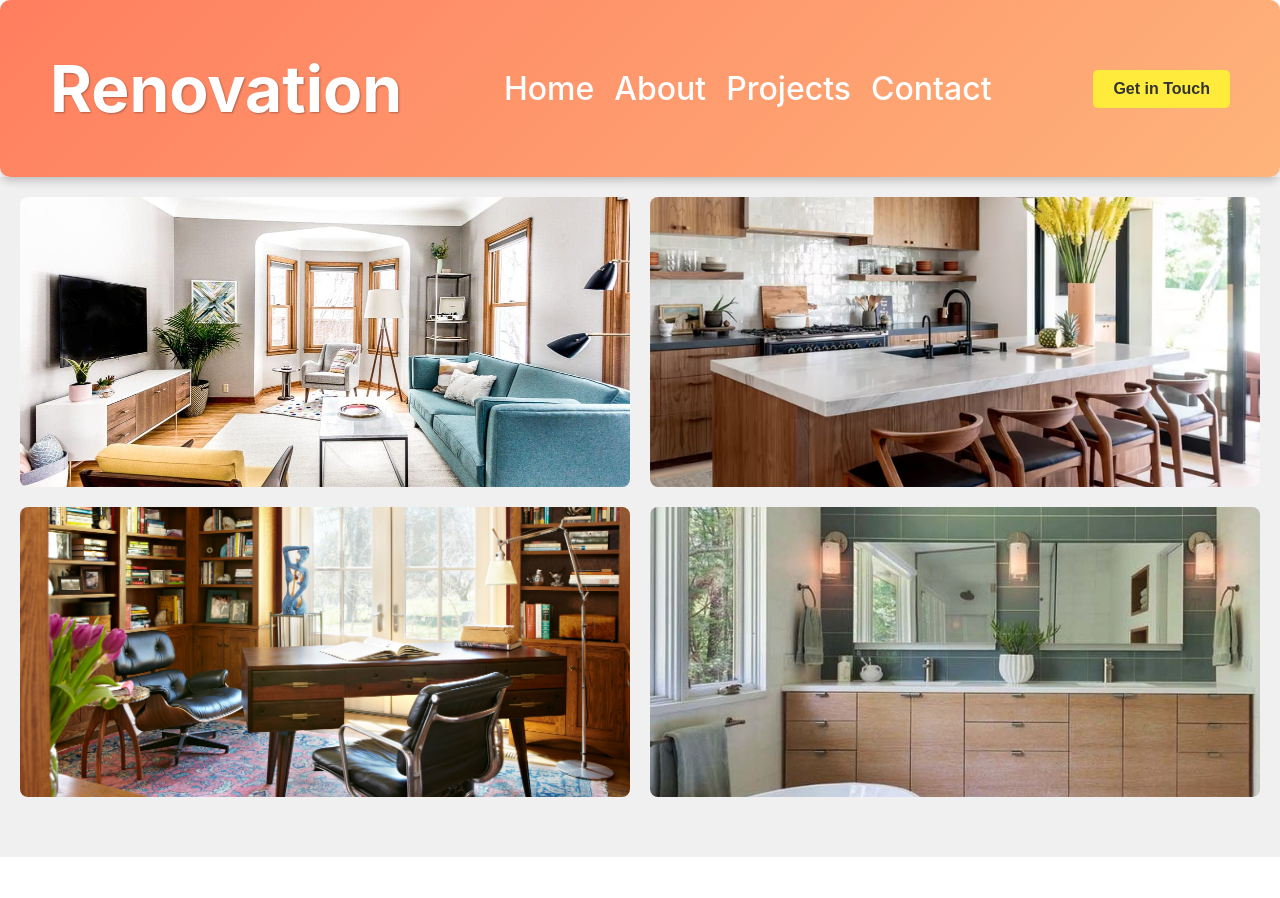
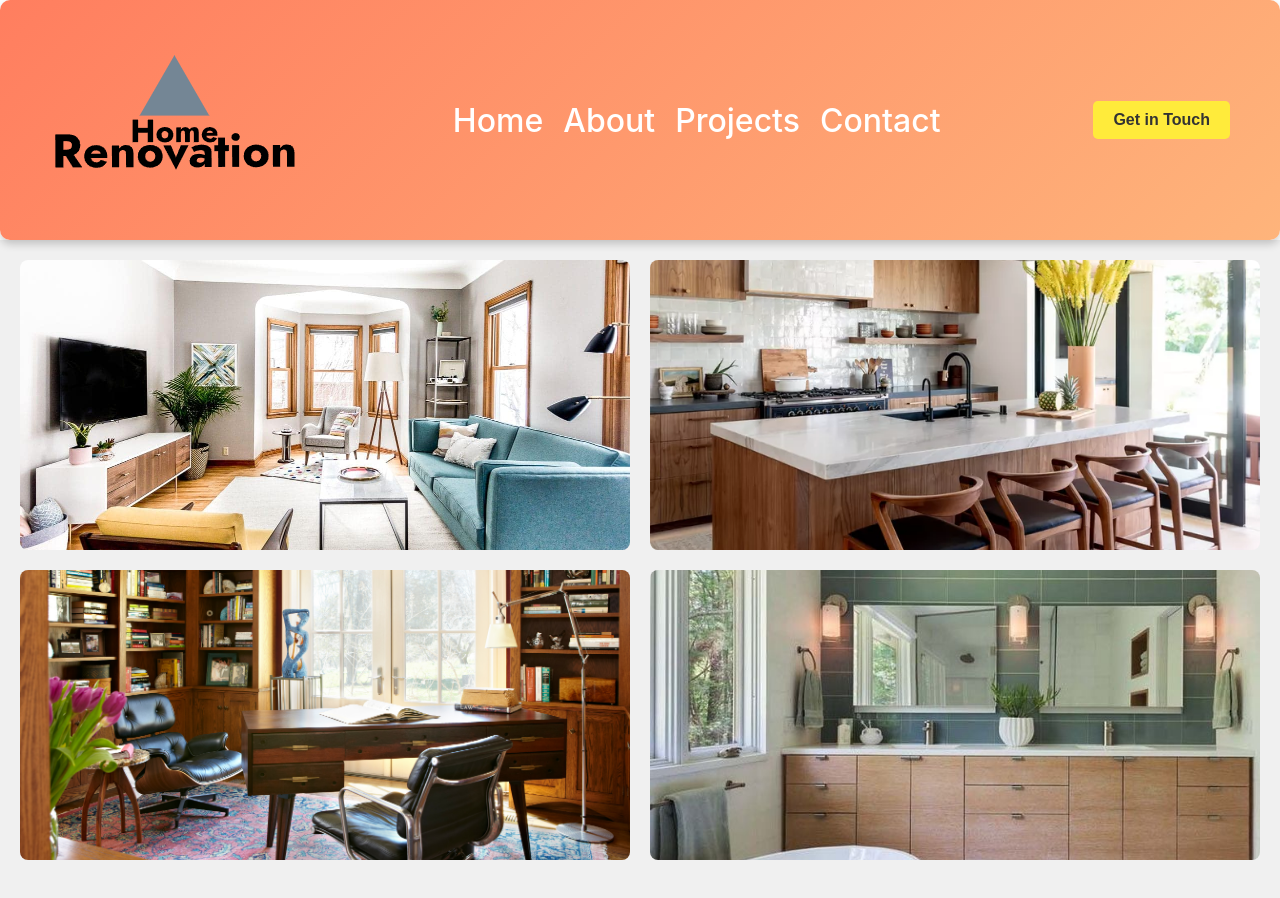
Before and after one commit to gffinn/remodel, a React (Create React App) app: page / in a window 1280 px wide. Shown: the top 898 px of the page. Before the commit the page ends 857 px from the top, so only its background shows below. Built offline with nearby package versions, Linux system fonts and the light colour scheme.

Commit message:
Added new logo

```diff
--- a/src/components/Header.tsx
+++ b/src/components/Header.tsx
@@ -1,12 +1,12 @@
 // src/components/Header.tsx
 import React from 'react';
 import { Link } from 'react-router-dom';
-import styles from '../styles/Header.module.css'; // Correct relative path
-
+import styles from '../styles/Header.module.css';
+import logo from '../images/logo.jpg'
 const Header: React.FC = () => {
   return (
     <header className={styles.headerContainer}>
-      <div className={styles.logo}>Renovation</div>
+      <div className={styles.logo}><img src={logo} alt="logo" /></div>
       <nav className={styles.nav}>
         <Link to="/" className={styles.navLink}>Home</Link>
         <Link to="/about" className={styles.navLink}>About</Link>
```
Also changed, not shown: src/images/logo.jpg (added).
